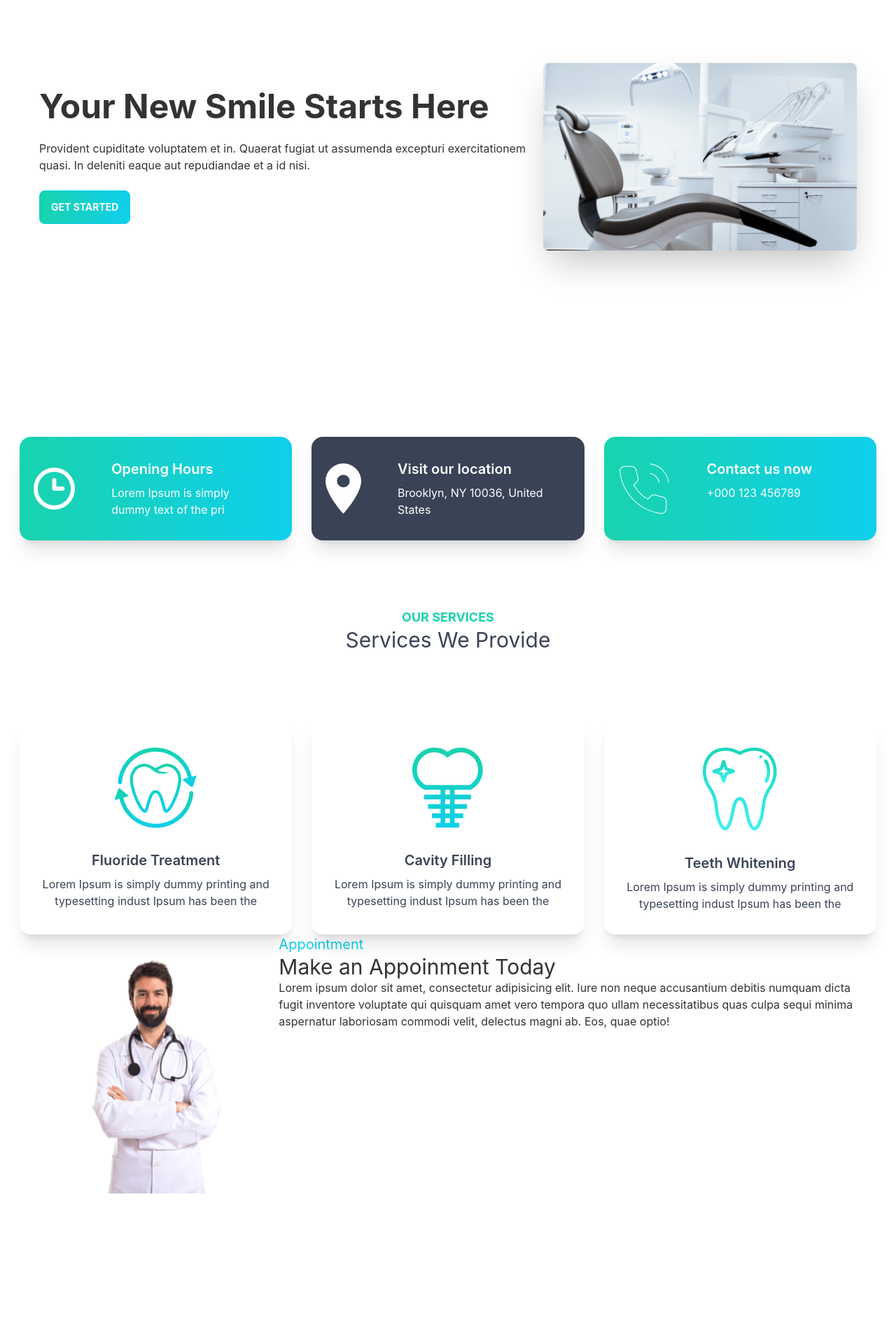
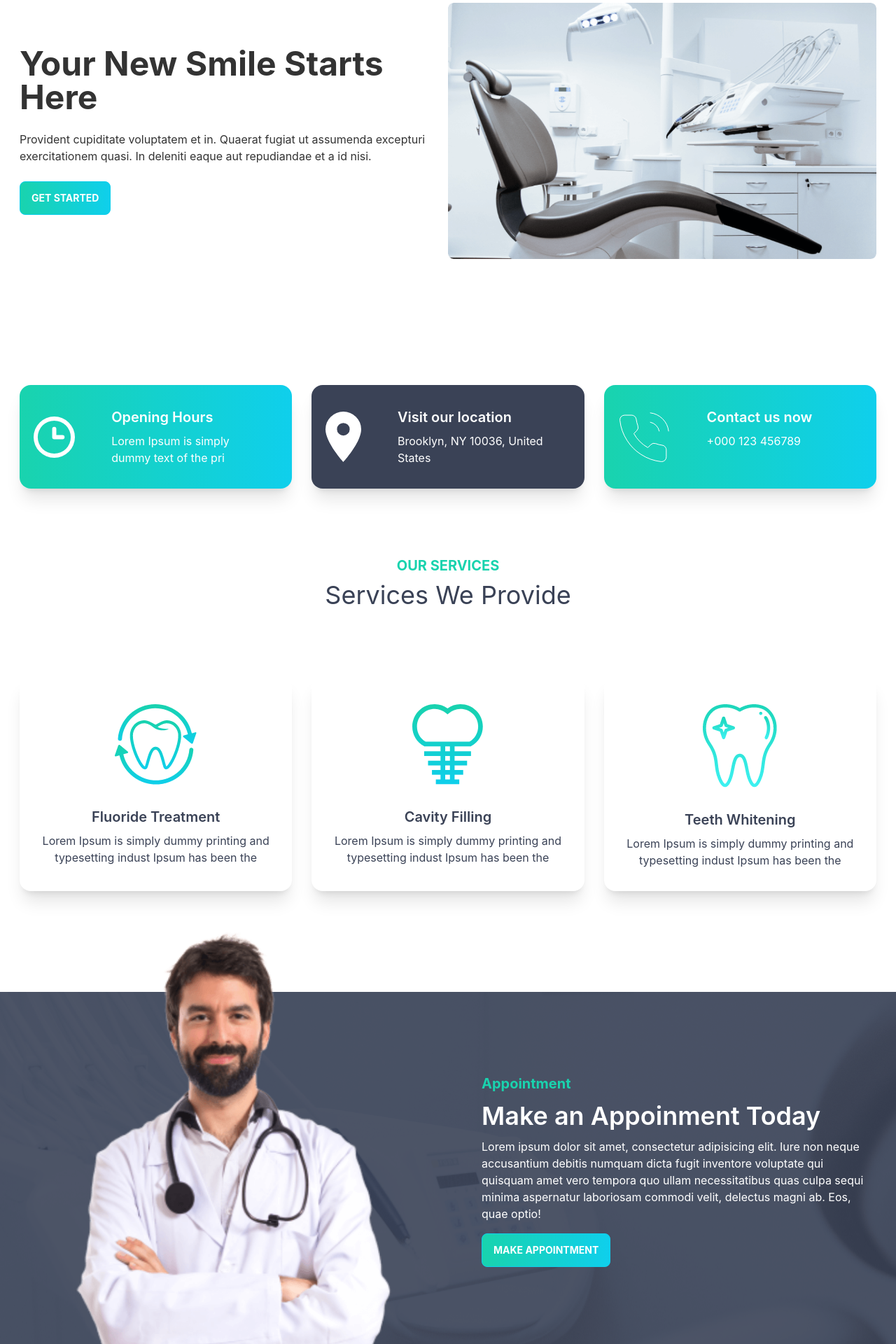
Before and after one commit to NowrozShahriar/doctors-portal-ts-client, a React (Create React App) app: page / in a window 1280 px wide. Shown: the part 240-2160 px from the top of the page at 70% size. Before the commit the page ends 1945 px from the top, so only its background shows below. Built offline with nearby package versions, Linux system fonts and the light colour scheme.

Commit message:
make appointment section completed

```diff
--- a/src/Pages/Home/Banner.tsx
+++ b/src/Pages/Home/Banner.tsx
@@ -1,25 +1,20 @@
 import React from "react";
 import chair from "../../assets/images/chair.png";
+import PrimaryButton from "../../components/PrimaryButton";
 
 const Banner = () => {
   return (
-    <section className="mr-8 lg:min-h-screen hero">
-      <div className="flex-col mx-3 hero-content lg:flex-row-reverse">
-        <img
-          src={chair}
-          className="my-5 rounded-lg shadow-2xl lg:max-w-md"
-          alt=""
-        />
-        <div>
+    <section className="my-4 lg:my-40 hero">
+      <div className="flex-col p-0 px-7 hero-content lg:flex-row-reverse">
+        <img src={chair} className="my-5 rounded-lg lg:w-1/2" alt="" />
+        <div className="lg:w-1/2">
           <h1 className="text-5xl font-bold">Your New Smile Starts Here</h1>
           <p className="py-6">
             Provident cupiditate voluptatem et in. Quaerat fugiat ut assumenda
             excepturi exercitationem quasi. In deleniti eaque aut repudiandae et
             a id nisi.
           </p>
-          <button className="font-bold text-white uppercase btn btn-primary bg-gradient-to-r from-secondary to-primary">
-            Get Started
-          </button>
+          <PrimaryButton>Get Started</PrimaryButton>
         </div>
       </div>
     </section>
--- a/src/Pages/Home/Home.tsx
+++ b/src/Pages/Home/Home.tsx
@@ -6,7 +6,7 @@ import Services from "./Services";
 
 const Home = () => {
   return (
-    <section className="px-7">
+    <section className="mx-auto" style={{ maxWidth: 1920 }}>
       <Banner></Banner>
       <Info></Info>
       <Services></Services>
--- a/src/Pages/Home/Info.tsx
+++ b/src/Pages/Home/Info.tsx
@@ -6,7 +6,7 @@ import phone from "../../assets/icons/phone.svg";
 
 const Info = () => {
   return (
-    <section className="grid grid-cols-1 gap-7 lg:grid-cols-3">
+    <section className="grid grid-cols-1 mt-20 px-7 gap-7 lg:grid-cols-3">
       <InfoCard
         bgClass="bg-gradient-to-r from-secondary to-primary"
         img={clock}
--- a/src/Pages/Home/MakeAppointment.tsx
+++ b/src/Pages/Home/MakeAppointment.tsx
@@ -1,23 +1,42 @@
 import React from "react";
-import doctor from "../../assets/images/doctor.png";
+import doctor from "../../assets/images/doctor-small.png";
 import appointment from "../../assets/images/appointment.png";
+import PrimaryButton from "../../components/PrimaryButton";
 
 const MakeAppoinment = () => {
   return (
-    <section className="flex">
-      <div>
-        <img src={doctor} alt="" />
-      </div>
-      <div>
-        <h3 className="text-xl text-primary">Appointment</h3>
-        <h2 className="text-3xl">Make an Appoinment Today</h2>
-        <p>
-          Lorem ipsum dolor sit amet, consectetur adipisicing elit. Iure non
-          neque accusantium debitis numquam dicta fugit inventore voluptate qui
-          quisquam amet vero tempora quo ullam necessitatibus quas culpa sequi
-          minima aspernatur laboriosam commodi velit, delectus magni ab. Eos,
-          quae optio!
-        </p>
+    <section
+      className="mt-36"
+      style={{
+        background: `url(${appointment})`,
+      }}
+    >
+      <div className="hero">
+        <div className="flex-col p-0 hero-content lg:flex-row">
+          <img
+            src={doctor}
+            alt=""
+            className="hidden xl:-mt-24 lg:block lg:w-1/2"
+          />
+          <div className="my-12 lg:my-0 lg:w-1/2">
+            <h3 className="mx-8 my-3 text-xl font-bold text-secondary">
+              Appointment
+            </h3>
+            <h2 className="mx-8 my-3 text-4xl font-semibold text-white ">
+              Make an Appoinment Today
+            </h2>
+            <p className="mx-8 my-3 text-white">
+              Lorem ipsum dolor sit amet, consectetur adipisicing elit. Iure non
+              neque accusantium debitis numquam dicta fugit inventore voluptate
+              qui quisquam amet vero tempora quo ullam necessitatibus quas culpa
+              sequi minima aspernatur laboriosam commodi velit, delectus magni
+              ab. Eos, quae optio!
+            </p>
+            <div className="mx-8 my-4">
+              <PrimaryButton>Make Appointment</PrimaryButton>
+            </div>
+          </div>
+        </div>
       </div>
     </section>
   );
--- a/src/Pages/Home/Service.tsx
+++ b/src/Pages/Home/Service.tsx
@@ -13,7 +13,7 @@ const Service = (props: ServiceProps) => {
   return (
     <section className="shadow-xl card text-accent bg-base-100">
       <figure className="px-10 pt-10">
-        <img src={props.service.img} alt="Shoes" className="rounded-xl" />
+        <img src={props.service.img} alt="" className="rounded-xl" />
       </figure>
       <div className="items-center text-center card-body">
         <h2 className="card-title">{props.service.title}</h2>
--- a/src/Pages/Home/Services.tsx
+++ b/src/Pages/Home/Services.tsx
@@ -31,12 +31,12 @@ const Services = () => {
   return (
     <>
       <div className="my-24 text-center">
-        <h3 className="text-lg font-bold uppercase text-secondary">
+        <h3 className="my-2 text-xl font-bold uppercase text-secondary">
           Our Services
         </h3>
-        <h2 className="text-3xl text-accent">Services We Provide</h2>
+        <h2 className="my-2 text-4xl text-accent">Services We Provide</h2>
       </div>
-      <div className="grid grid-cols-1 justify-items-center gap-7 gird md:grid-cols-2 lg:grid-cols-3">
+      <div className="grid grid-cols-1 px-7 justify-items-center gap-7 gird md:grid-cols-2 lg:grid-cols-3">
         {services.map((service) => (
           <Service key={service._id} service={service}></Service>
         ))}
--- /dev/null
+++ b/src/components/PrimaryButton.tsx
@@ -0,0 +1,15 @@
+import React from "react";
+
+type PrimaryButtonProps = {
+  children: string;
+};
+
+const PrimaryButton = (props: PrimaryButtonProps) => {
+  return (
+    <button className="font-bold text-white uppercase btn btn-primary bg-gradient-to-r from-secondary to-primary">
+      {props.children}
+    </button>
+  );
+};
+
+export default PrimaryButton;
```
Also changed, not shown: src/App.tsx (+6 -7 lines).
